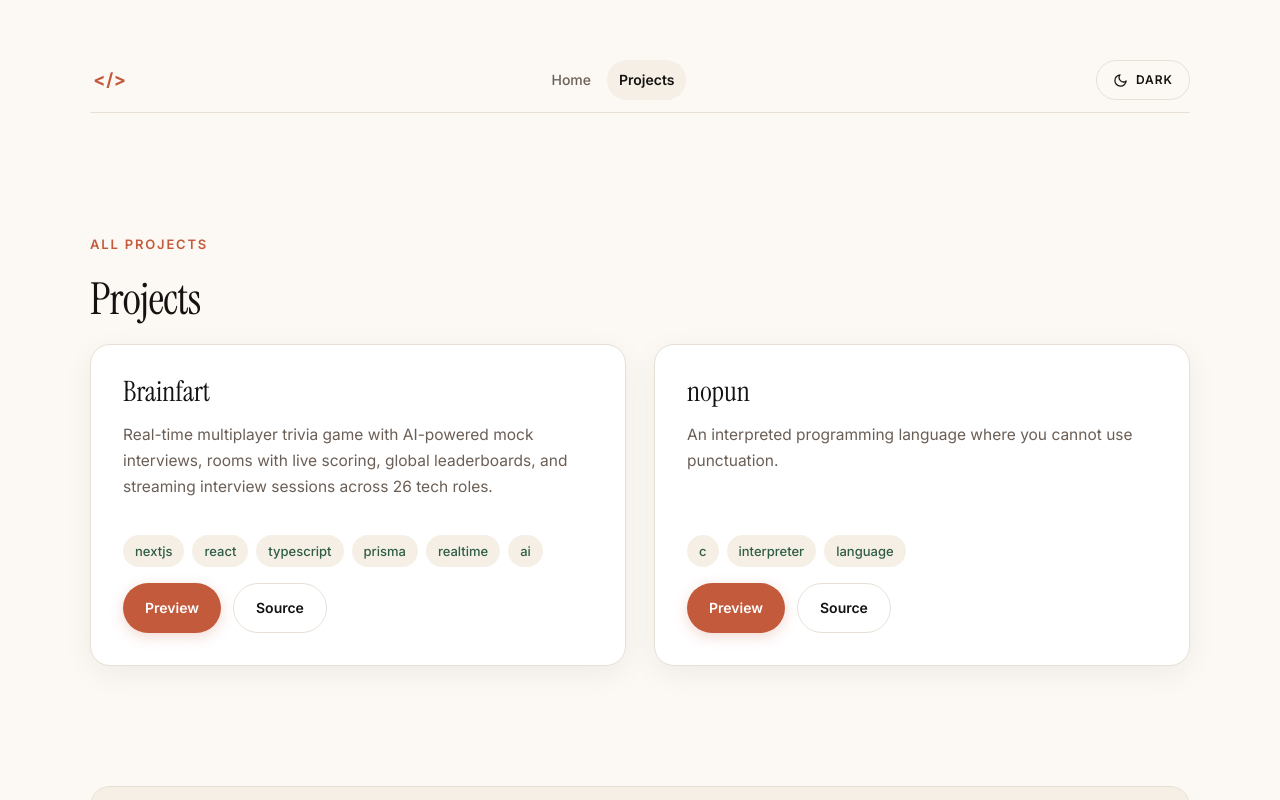
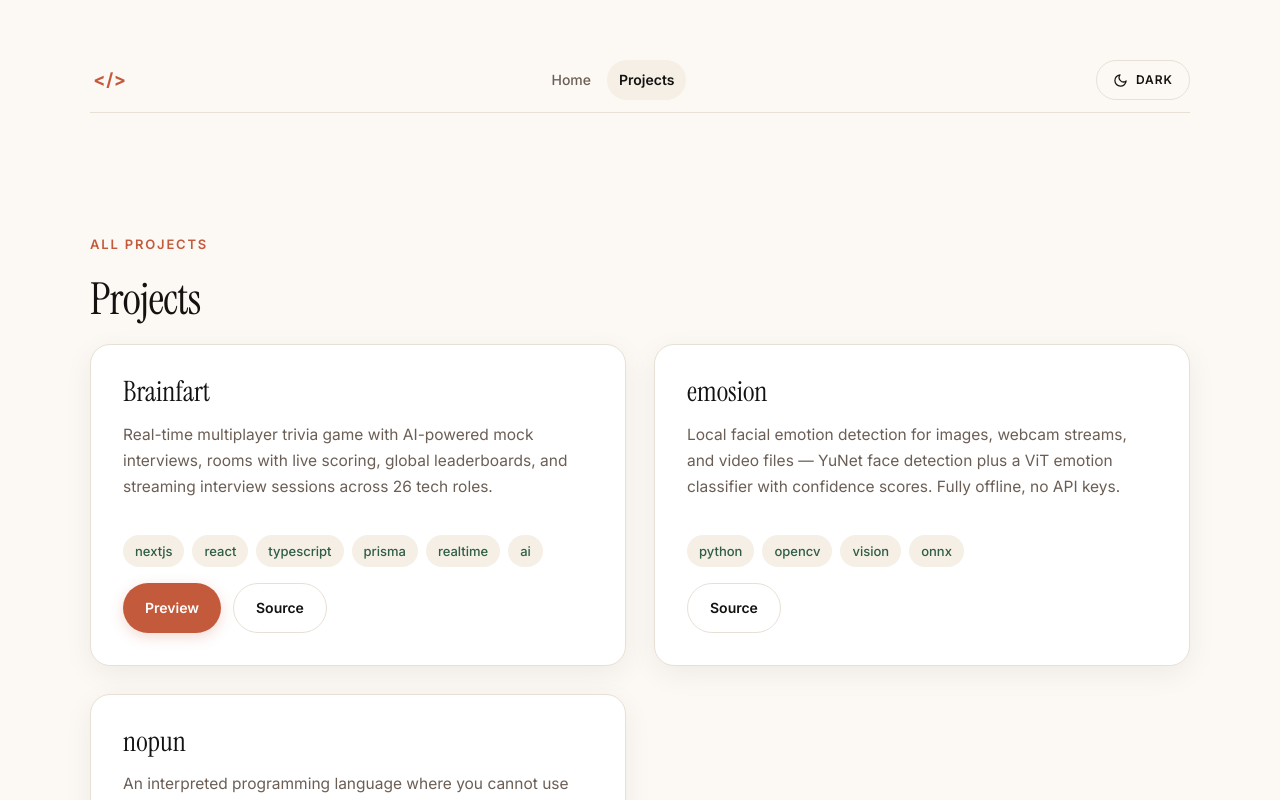
Before and after one commit to NickyHariniaina/nickyhariniaina, a React (Vite) app: page /projects in a window 1280 px wide. Shown: the top 800 px of the page. Built offline with nearby package versions, Linux system fonts and the light colour scheme.

Commit message:
feat: add emosion project to projects page

```diff
--- a/src/data.ts
+++ b/src/data.ts
@@ -59,6 +59,14 @@ export const projects: Project[] = [
         tags: ["nextjs", "react", "typescript", "prisma", "realtime", "ai"],
     },
     {
+        id: "emosion",
+        title: "emosion",
+        description:
+            "Local facial emotion detection for images, webcam streams, and video files — YuNet face detection plus a ViT emotion classifier with confidence scores. Fully offline, no API keys.",
+        source: "https://github.com/NickyHariniaina/emosion",
+        tags: ["python", "opencv", "vision", "onnx"],
+    },
+    {
         id: "nopun",
         title: "nopun",
         description:
```
